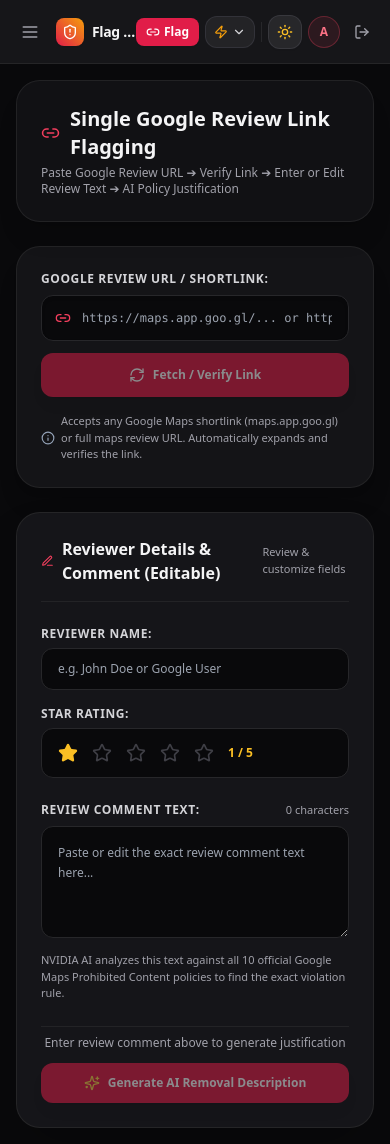
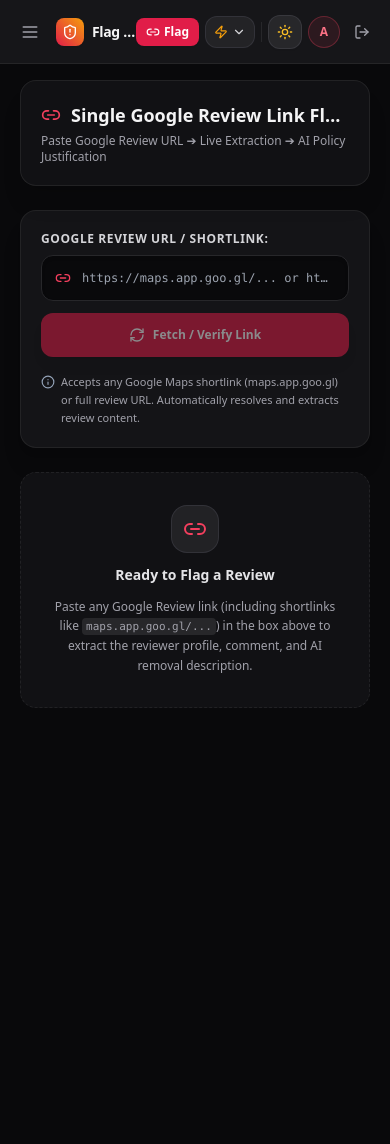
Before and after one commit to talha-naseeb/google-reviewer-flag, a Next.js app: page /flag-single in a window 390 px wide. After the commit the page ends 844 px from the top, so only its background shows below. Built offline with nearby package versions, Linux system fonts and the light colour scheme.

Commit message:
Make review details and comment read-only with fully responsive mobile layout

```diff
--- a/src/app/flag-single/page.tsx
+++ b/src/app/flag-single/page.tsx
@@ -17,7 +17,8 @@
   Star,
   Info,
   CheckCircle2,
-  Edit3
+  User,
+  MessageSquare
 } from 'lucide-react';
 
 export default function SingleLinkFlagPage() {
@@ -30,7 +31,7 @@
   const [isAutoExtracted, setIsAutoExtracted] = useState(false);
   const [hasResolvedUrl, setHasResolvedUrl] = useState(false);
 
-  // Review Details State (Always Editable)
+  // Review Details State (Read-Only Display)
   const [reviewerName, setReviewerName] = useState('');
   const [rating, setRating] = useState(1);
   const [commentText, setCommentText] = useState('');
@@ -62,21 +63,25 @@
         }
         setHasResolvedUrl(true);
 
-        if (details.reviewerName) setReviewerName(details.reviewerName);
-        if (details.rating) setRating(details.rating);
-        if (details.comment) setCommentText(details.comment);
+        const fetchedName = details.reviewerName || 'Google User';
+        const fetchedRating = details.rating || 1;
+        const fetchedComment = details.comment || '';
 
-        if (data.isFetchedFromUrl && details.comment) {
+        setReviewerName(fetchedName);
+        setRating(fetchedRating);
+        setCommentText(fetchedComment);
+
+        if (data.isFetchedFromUrl && fetchedComment) {
           setIsAutoExtracted(true);
-          toast.success('Review Extracted!', `Fetched review by ${details.reviewerName || 'Google User'}`);
-          // Auto-run NVIDIA AI generation
-          runAiGeneration(details.comment, details.reviewerName || 'Google User', details.rating || 1);
+          toast.success('Review Extracted!', `Fetched review from ${fetchedName}`);
+          // Auto-run NVIDIA AI policy generation
+          runAiGeneration(fetchedComment, fetchedName, fetchedRating);
         } else {
           setIsAutoExtracted(false);
-          toast.info(
-            'Link Verified',
-            'Google Maps review link verified. Review and enter comment text below to generate the AI flag justification.'
-          );
+          toast.info('Link Verified', 'Google Maps review link verified.');
+          if (fetchedComment) {
+            runAiGeneration(fetchedComment, fetchedName, fetchedRating);
+          }
         }
       } else {
         toast.warning('Notice', data.error || 'Could not resolve link automatically.');
@@ -90,11 +95,6 @@
   };
 
   const runAiGeneration = async (comment: string, name: string, stars: number) => {
-    if (!comment.trim()) {
-      toast.warning('Missing Comment', 'Please enter or paste the review comment text first.');
-      return;
-    }
-
     setIsGenerating(true);
     try {
       const result = await generateNvidiaRemovalDescription(comment, name || 'Google User', stars);
@@ -118,7 +118,7 @@
     setIsAutoExtracted(false);
     setAiResult(null);
     setSubmittedSuccess(false);
-    toast.info('Form Reset', 'All input fields cleared.');
+    toast.info('Form Reset', 'Cleared review data.');
   };
 
   // Submit Flag to Backend & Open Google Maps
@@ -180,23 +180,23 @@
   };
 
   return (
-    <div className="space-y-6 max-w-5xl mx-auto">
-      {/* Header Banner */}
-      <div className="flex flex-col sm:flex-row sm:items-center justify-between gap-4 bg-white dark:bg-zinc-900/60 border border-slate-200 dark:border-zinc-800/80 p-6 rounded-3xl shadow-sm dark:shadow-xl backdrop-blur-md transition-colors">
-        <div>
-          <h2 className="font-bold text-xl sm:text-2xl text-slate-900 dark:text-zinc-100 flex items-center gap-2.5">
-            <Link2 className="w-6 h-6 text-rose-600 dark:text-rose-500" />
-            Single Google Review Link Flagging
+    <div className="space-y-6 max-w-5xl mx-auto px-1 sm:px-0">
+      {/* Header Banner - Responsive */}
+      <div className="flex flex-col sm:flex-row sm:items-center justify-between gap-4 bg-white dark:bg-zinc-900/60 border border-slate-200 dark:border-zinc-800/80 p-5 sm:p-6 rounded-2xl sm:rounded-3xl shadow-sm dark:shadow-xl backdrop-blur-md transition-colors">
+        <div className="min-w-0">
+          <h2 className="font-bold text-lg sm:text-2xl text-slate-900 dark:text-zinc-100 flex items-center gap-2.5">
+            <Link2 className="w-5 h-5 sm:w-6 sm:h-6 text-rose-600 dark:text-rose-500 shrink-0" />
+            <span className="truncate">Single Google Review Link Flagging</span>
           </h2>
           <p className="text-xs text-slate-500 dark:text-zinc-400 mt-1">
-            Paste Google Review URL ➔ Verify Link ➔ Enter or Edit Review Text ➔ AI Policy Justification
+            Paste Google Review URL ➔ Live Extraction ➔ AI Policy Justification
           </p>
         </div>
 
-        {(hasResolvedUrl || commentText || reviewerName) && (
+        {hasResolvedUrl && (
           <button
             onClick={handleClearDetails}
-            className="flex items-center gap-1.5 bg-rose-500/10 hover:bg-rose-500/20 text-rose-600 dark:text-rose-400 border border-rose-500/30 text-xs font-semibold px-4 py-2.5 rounded-xl transition-all self-start sm:self-auto"
+            className="flex items-center justify-center gap-1.5 bg-rose-500/10 hover:bg-rose-500/20 text-rose-600 dark:text-rose-400 border border-rose-500/30 text-xs font-semibold px-4 py-2.5 rounded-xl transition-all w-full sm:w-auto shrink-0"
           >
             <Trash2 className="w-4 h-4" />
             <span>Clear Form</span>
@@ -204,16 +204,16 @@
         )}
       </div>
 
-      {/* URL Link Input Card */}
-      <div className="bg-white dark:bg-zinc-900/80 border border-slate-200 dark:border-zinc-800/80 rounded-3xl p-6 shadow-sm dark:shadow-xl space-y-4 transition-colors">
+      {/* URL Link Input Card - Responsive */}
+      <div className="bg-white dark:bg-zinc-900/80 border border-slate-200 dark:border-zinc-800/80 rounded-2xl sm:rounded-3xl p-5 sm:p-6 shadow-sm dark:shadow-xl space-y-4 transition-colors">
         <div>
-          <div className="flex items-center justify-between mb-2">
+          <div className="flex flex-col sm:flex-row sm:items-center justify-between gap-1.5 mb-2">
             <label className="text-xs font-bold text-slate-700 dark:text-zinc-300 uppercase tracking-wider">
               Google Review URL / Shortlink:
             </label>
             {hasResolvedUrl && (
               <span
-                className={`text-[11px] font-semibold px-2.5 py-0.5 rounded-full border ${
+                className={`text-[11px] font-semibold px-2.5 py-0.5 rounded-full border self-start sm:self-auto ${
                   isAutoExtracted
                     ? 'bg-emerald-500/10 text-emerald-600 dark:text-emerald-400 border-emerald-500/20'
                     : 'bg-blue-500/10 text-blue-600 dark:text-blue-400 border-blue-500/20'
@@ -224,8 +224,8 @@
             )}
           </div>
           <div className="flex flex-col sm:flex-row gap-3">
-            <div className="relative flex-1">
-              <Link2 className="w-4 h-4 absolute left-3.5 top-1/2 -translate-y-1/2 text-rose-500 pointer-events-none" />
+            <div className="relative flex-1 min-w-0">
+              <Link2 className="w-4 h-4 absolute left-3.5 top-1/2 -translate-y-1/2 text-rose-500 pointer-events-none shrink-0" />
               <input
                 type="text"
                 value={urlInput}
@@ -236,151 +236,110 @@
                   }
                 }}
                 placeholder="https://maps.app.goo.gl/... or https://www.google.com/maps/reviews/..."
-                className="w-full bg-slate-50 dark:bg-zinc-950 border border-slate-300 dark:border-zinc-800 text-slate-900 dark:text-zinc-200 text-xs rounded-xl pl-10 pr-4 py-3.5 focus:outline-none focus:border-rose-500 font-mono transition-colors shadow-inner"
+                className="w-full bg-slate-50 dark:bg-zinc-950 border border-slate-300 dark:border-zinc-800 text-slate-900 dark:text-zinc-200 text-xs rounded-xl pl-10 pr-4 py-3.5 focus:outline-none focus:border-rose-500 font-mono transition-colors shadow-inner truncate"
               />
             </div>
             <button
               onClick={() => handleAutoFetch(urlInput)}
               disabled={isFetchingUrl || !urlInput.trim()}
-              className="bg-rose-600 hover:bg-rose-500 text-white font-semibold text-xs px-6 py-3.5 rounded-xl shadow-lg transition-all disabled:opacity-50 flex items-center justify-center gap-2 shrink-0"
+              className="w-full sm:w-auto bg-rose-600 hover:bg-rose-500 text-white font-semibold text-xs px-6 py-3.5 rounded-xl shadow-lg transition-all disabled:opacity-50 flex items-center justify-center gap-2 shrink-0"
             >
               <RefreshCw className={`w-4 h-4 ${isFetchingUrl ? 'animate-spin' : ''}`} />
               <span>{isFetchingUrl ? 'Resolving...' : 'Fetch / Verify Link'}</span>
             </button>
           </div>
         </div>
-        <p className="text-[11px] text-slate-500 dark:text-zinc-400 flex items-center gap-1.5">
-          <Info className="w-3.5 h-3.5 text-slate-400 shrink-0" />
-          <span>
-            Accepts any Google Maps shortlink (maps.app.goo.gl) or full maps review URL. Automatically expands and verifies the link.
+        <p className="text-[11px] text-slate-500 dark:text-zinc-400 flex items-start sm:items-center gap-1.5">
+          <Info className="w-3.5 h-3.5 text-slate-400 shrink-0 mt-0.5 sm:mt-0" />
+          <span className="leading-relaxed">
+            Accepts any Google Maps shortlink (maps.app.goo.gl) or full review URL. Automatically resolves and extracts review content.
           </span>
         </p>
       </div>
 
-      {/* Editable Review Details Card */}
-      <div className="bg-white dark:bg-zinc-900/90 border border-slate-200 dark:border-zinc-800/90 rounded-3xl p-6 sm:p-8 shadow-sm dark:shadow-2xl space-y-6 transition-colors">
-        <div className="flex items-center justify-between border-b border-slate-200 dark:border-zinc-800/80 pb-4">
-          <h3 className="font-bold text-slate-900 dark:text-zinc-100 text-base flex items-center gap-2">
-            <Edit3 className="w-5 h-5 text-rose-500" />
-            <span>Reviewer Details & Comment (Editable)</span>
+      {/* Review Details & Comment Card (Read-Only Showcase) */}
+      {hasResolvedUrl ? (
+        <div className="bg-white dark:bg-zinc-900/90 border border-slate-200 dark:border-zinc-800/90 rounded-2xl sm:rounded-3xl p-5 sm:p-8 shadow-sm dark:shadow-2xl space-y-6 transition-colors animate-in fade-in duration-200">
+          {/* Card Title & Reviewer Profile Header */}
+          <div className="flex flex-col sm:flex-row sm:items-center justify-between gap-4 border-b border-slate-200 dark:border-zinc-800/80 pb-5">
+            <div className="flex items-center gap-3.5 min-w-0">
+              <div className="w-12 h-12 rounded-2xl bg-gradient-to-tr from-rose-600 to-amber-500 text-white flex items-center justify-center font-bold text-lg shadow-md shrink-0">
+                {(reviewerName || 'G').charAt(0).toUpperCase()}
+              </div>
+              <div className="min-w-0">
+                <h3 className="font-bold text-slate-900 dark:text-zinc-100 text-base sm:text-lg truncate">
+                  {reviewerName || 'Google User'}
                 </h3>
-          <span className="text-[11px] text-slate-500 dark:text-zinc-400">
-            {isAutoExtracted ? 'Pre-filled from link' : 'Review & customize fields'}
-          </span>
-        </div>
-
-        <div className="grid grid-cols-1 sm:grid-cols-3 gap-4">
-          {/* Reviewer Name */}
-          <div className="sm:col-span-2 space-y-1.5">
-            <label className="text-xs font-bold text-slate-700 dark:text-zinc-300 uppercase tracking-wider block">
-              Reviewer Name:
-            </label>
-            <input
-              type="text"
-              value={reviewerName}
-              onChange={(e) => setReviewerName(e.target.value)}
-              placeholder="e.g. John Doe or Google User"
-              className="w-full bg-slate-50 dark:bg-zinc-950 border border-slate-200 dark:border-zinc-800 text-slate-900 dark:text-zinc-200 text-xs rounded-xl px-4 py-3 focus:outline-none focus:border-rose-500 transition-colors"
-            />
-          </div>
-
-          {/* Rating (Interactive 1-5 Star Selector) */}
-          <div className="space-y-1.5">
-            <label className="text-xs font-bold text-slate-700 dark:text-zinc-300 uppercase tracking-wider block">
-              Star Rating:
-            </label>
-            <div className="flex items-center gap-1.5 bg-slate-50 dark:bg-zinc-950 border border-slate-200 dark:border-zinc-800 rounded-xl px-3 py-2.5">
+                <div className="flex flex-wrap items-center gap-2 mt-1">
+                  {/* Stars Display */}
+                  <div className="flex items-center gap-0.5" aria-label={`${rating} out of 5 stars`}>
                     {[1, 2, 3, 4, 5].map((s) => (
-                <button
+                      <Star
                         key={s}
-                  type="button"
-                  onClick={() => setRating(s)}
-                  className="p-1 rounded hover:scale-110 transition-transform"
-                  title={`${s} Star${s > 1 ? 's' : ''}`}
-                >
-                  <Star
-                    className={`w-5 h-5 ${
+                        className={`w-3.5 h-3.5 ${
                           s <= rating
                             ? 'fill-amber-400 text-amber-400'
                             : 'text-slate-300 dark:text-zinc-700'
                         }`}
                       />
-                </button>
                     ))}
-              <span className="text-xs font-bold text-amber-600 dark:text-amber-400 ml-1">
-                {rating} / 5
+                  </div>
+                  <span className="text-[11px] font-bold text-amber-600 dark:text-amber-400 bg-amber-500/10 px-2 py-0.5 rounded-full border border-amber-500/20">
+                    {rating} / 5 Stars
+                  </span>
+                  <span className="text-[11px] font-semibold text-emerald-600 dark:text-emerald-400 bg-emerald-500/10 px-2 py-0.5 rounded-full border border-emerald-500/20">
+                    ✓ Verified Google Review
                   </span>
                 </div>
               </div>
             </div>
 
-        {/* Review Comment Textarea */}
+            <button
+              onClick={() => runAiGeneration(commentText, reviewerName, rating)}
+              disabled={isGenerating}
+              className="flex items-center justify-center gap-1.5 text-xs text-rose-600 dark:text-rose-400 bg-rose-500/10 hover:bg-rose-500/20 px-3.5 py-2 rounded-xl border border-rose-500/30 transition-colors font-semibold self-start sm:self-auto w-full sm:w-auto shrink-0"
+            >
+              <RefreshCw className={`w-3.5 h-3.5 ${isGenerating ? 'animate-spin' : ''}`} />
+              <span>{isGenerating ? 'Analyzing...' : 'Regenerate AI Analysis'}</span>
+            </button>
+          </div>
+
+          {/* Fetched Review Comment Box (Read-Only) */}
           <div className="space-y-2">
             <div className="flex items-center justify-between">
-            <label className="text-xs font-bold text-slate-700 dark:text-zinc-300 uppercase tracking-wider">
-              Review Comment Text:
+              <label className="text-xs font-bold text-slate-700 dark:text-zinc-300 uppercase tracking-wider flex items-center gap-1.5">
+                <MessageSquare className="w-3.5 h-3.5 text-rose-500" />
+                <span>Extracted Review Comment:</span>
               </label>
               <span className="text-[11px] text-slate-500 dark:text-zinc-400">
                 {commentText.length} characters
               </span>
             </div>
-          <textarea
-            value={commentText}
-            onChange={(e) => setCommentText(e.target.value)}
-            rows={4}
-            placeholder="Paste or edit the exact review comment text here..."
-            className="w-full bg-slate-50 dark:bg-zinc-950 border border-slate-200 dark:border-zinc-800 text-slate-900 dark:text-zinc-200 text-xs rounded-xl p-4 focus:outline-none focus:border-rose-500 leading-relaxed transition-colors font-sans"
-          />
-          <p className="text-[11px] text-slate-500 dark:text-zinc-400">
-            NVIDIA AI analyzes this text against all 10 official Google Maps Prohibited Content policies to find the exact violation rule.
+            <div className="bg-slate-50 dark:bg-zinc-950 border border-slate-200 dark:border-zinc-800/80 p-4 sm:p-5 rounded-2xl">
+              <p className="text-xs sm:text-sm text-slate-800 dark:text-zinc-200 leading-relaxed italic break-words">
+                "{commentText || 'Review rating submitted without written comment.'}"
               </p>
             </div>
-
-        {/* Trigger AI Generation Button */}
-        <div className="flex flex-col sm:flex-row items-center justify-between gap-3 pt-2 border-t border-slate-200 dark:border-zinc-800/80">
-          <span className="text-xs text-slate-500 dark:text-zinc-400">
-            {commentText.trim()
-              ? 'Ready to generate AI policy justification'
-              : 'Enter review comment above to generate justification'}
-          </span>
-          <button
-            onClick={() => runAiGeneration(commentText, reviewerName, rating)}
-            disabled={isGenerating || !commentText.trim()}
-            className="w-full sm:w-auto flex items-center justify-center gap-2 bg-rose-600 hover:bg-rose-500 text-white font-semibold text-xs px-6 py-3 rounded-xl shadow-lg transition-all disabled:opacity-50"
-          >
-            {isGenerating ? (
-              <RefreshCw className="w-4 h-4 animate-spin" />
-            ) : (
-              <Sparkles className="w-4 h-4 text-amber-300" />
-            )}
-            <span>
-              {isGenerating
-                ? 'Analyzing with NVIDIA AI...'
-                : aiResult
-                ? 'Regenerate Policy Justification'
-                : 'Generate AI Removal Description'}
-            </span>
-          </button>
           </div>
 
           {/* Generated NVIDIA AI Removal Description Box */}
           {aiResult && (
             <div className="space-y-4 pt-4 border-t border-slate-200 dark:border-zinc-800/80 animate-in fade-in duration-200">
-            <div className="bg-rose-50 dark:bg-rose-950/20 border border-rose-200 dark:border-rose-900/40 rounded-2xl p-5 space-y-4">
+              <div className="bg-rose-50 dark:bg-rose-950/20 border border-rose-200 dark:border-rose-900/40 rounded-2xl p-4 sm:p-5 space-y-3.5">
                 <div className="flex flex-col sm:flex-row sm:items-center justify-between gap-2 border-b border-rose-200 dark:border-rose-900/30 pb-3">
-                <div className="flex items-center gap-2">
+                  <div className="flex items-center gap-2 min-w-0">
                     <AlertTriangle className="w-5 h-5 text-rose-600 dark:text-rose-400 shrink-0" />
-                  <h4 className="font-bold text-rose-800 dark:text-rose-300 text-sm sm:text-base">
+                    <h4 className="font-bold text-rose-800 dark:text-rose-300 text-xs sm:text-sm truncate">
                       Rule #{aiResult.ruleNumber}: {aiResult.policyRuleTitle}
                     </h4>
                   </div>
-                <span className="bg-rose-600/10 dark:bg-rose-500/20 text-rose-700 dark:text-rose-300 text-[11px] font-bold px-3 py-1 rounded-full border border-rose-500/30 self-start sm:self-auto">
+                  <span className="bg-rose-600/10 dark:bg-rose-500/20 text-rose-700 dark:text-rose-300 text-[11px] font-bold px-3 py-1 rounded-full border border-rose-500/30 self-start sm:self-auto shrink-0">
                     NVIDIA AI Policy Match
                   </span>
                 </div>
 
                 <div>
-                <div className="flex items-center justify-between mb-2">
+                  <div className="flex flex-col sm:flex-row sm:items-center justify-between gap-2 mb-2">
                     <label className="text-xs font-bold text-slate-700 dark:text-zinc-300 uppercase tracking-wider">
                       Generated Google Removal Description:
                     </label>
@@ -391,37 +350,53 @@
                         toast.info('Copied!', 'AI removal description copied to clipboard');
                         setTimeout(() => setCopied(false), 2000);
                       }}
-                    className="flex items-center gap-1.5 text-xs text-rose-600 dark:text-rose-400 hover:text-rose-700 dark:hover:text-rose-300 bg-rose-500/10 px-3 py-1 rounded-lg border border-rose-500/30 transition-colors font-semibold"
+                      className="flex items-center justify-center gap-1.5 text-xs text-rose-600 dark:text-rose-400 hover:text-rose-700 dark:hover:text-rose-300 bg-rose-500/10 px-3 py-1 rounded-lg border border-rose-500/30 transition-colors font-semibold self-start sm:self-auto"
                     >
                       {copied ? <Check className="w-3.5 h-3.5 text-emerald-500" /> : <Copy className="w-3.5 h-3.5" />}
                       <span>{copied ? 'Copied!' : 'Copy Description'}</span>
                     </button>
                   </div>
 
-                <div className="bg-slate-100 dark:bg-zinc-950 border border-slate-200 dark:border-zinc-800 p-4 rounded-xl text-xs font-mono text-slate-900 dark:text-zinc-200 leading-relaxed select-all">
+                  <div className="bg-slate-100 dark:bg-zinc-950 border border-slate-200 dark:border-zinc-800 p-3.5 sm:p-4 rounded-xl text-xs font-mono text-slate-900 dark:text-zinc-200 leading-relaxed break-words whitespace-pre-wrap select-all">
                     {aiResult.generatedReason}
                   </div>
                 </div>
               </div>
 
-            {/* 1-Click Copy & Flag Action Button */}
+              {/* 1-Click Copy & Flag Action Button - Fully Responsive */}
               <button
                 onClick={handleOpenAndFlagOnGoogle}
-              className="w-full flex items-center justify-center gap-2.5 bg-gradient-to-r from-rose-600 to-rose-500 hover:from-rose-500 hover:to-rose-400 text-white font-semibold text-sm py-4 rounded-2xl shadow-xl shadow-rose-950/20 transition-all cursor-pointer"
+                className="w-full flex flex-col sm:flex-row items-center justify-center gap-2 bg-gradient-to-r from-rose-600 to-rose-500 hover:from-rose-500 hover:to-rose-400 text-white font-semibold text-xs sm:text-sm py-3.5 sm:py-4 px-4 rounded-2xl shadow-xl shadow-rose-950/20 transition-all cursor-pointer text-center"
               >
-              <ExternalLink className="w-4 h-4" />
+                <div className="flex items-center gap-2">
+                  <ExternalLink className="w-4 h-4 shrink-0" />
                   <span>1-Click Copy Description, Log Flag & Open Google Maps</span>
+                </div>
               </button>
 
               {submittedSuccess && (
                 <div className="text-xs text-center text-emerald-600 dark:text-emerald-400 font-semibold bg-emerald-500/10 p-3 rounded-xl border border-emerald-500/20 flex items-center justify-center gap-2">
-                <ShieldCheck className="w-4 h-4 text-emerald-500" />
+                  <ShieldCheck className="w-4 h-4 text-emerald-500 shrink-0" />
                   <span>Flag submission recorded to MongoDB database! Check Dashboard for live stats.</span>
                 </div>
               )}
             </div>
           )}
         </div>
+      ) : (
+        /* Empty State Placeholder Before Pasting URL */
+        <div className="bg-white dark:bg-zinc-900/60 border border-dashed border-slate-300 dark:border-zinc-800/80 rounded-2xl sm:rounded-3xl p-8 sm:p-12 text-center text-slate-500 dark:text-zinc-400 space-y-3 transition-colors">
+          <div className="w-12 h-12 rounded-2xl bg-slate-100 dark:bg-zinc-800/80 border border-slate-200 dark:border-zinc-700/60 flex items-center justify-center mx-auto text-rose-500">
+            <Link2 className="w-6 h-6" />
+          </div>
+          <h3 className="font-bold text-sm sm:text-base text-slate-800 dark:text-zinc-200">
+            Ready to Flag a Review
+          </h3>
+          <p className="text-xs max-w-md mx-auto text-slate-500 dark:text-zinc-400 leading-relaxed">
+            Paste any Google Review link (including shortlinks like <code className="bg-slate-100 dark:bg-zinc-800 px-1 py-0.5 rounded text-[11px] font-mono">maps.app.goo.gl/...</code>) in the box above to extract the reviewer profile, comment, and AI removal description.
+          </p>
+        </div>
+      )}
     </div>
   );
 }
```
Lines whose indentation alone changed are shown as unchanged.
